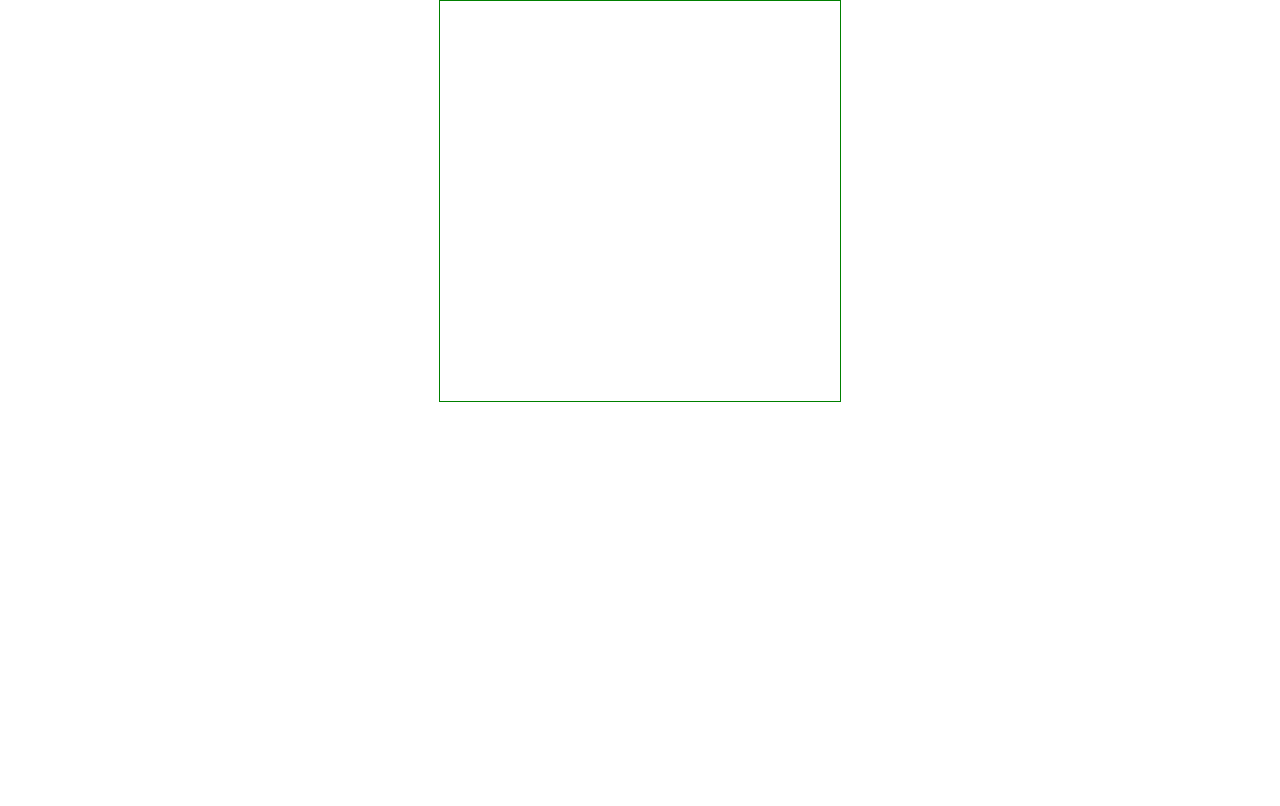
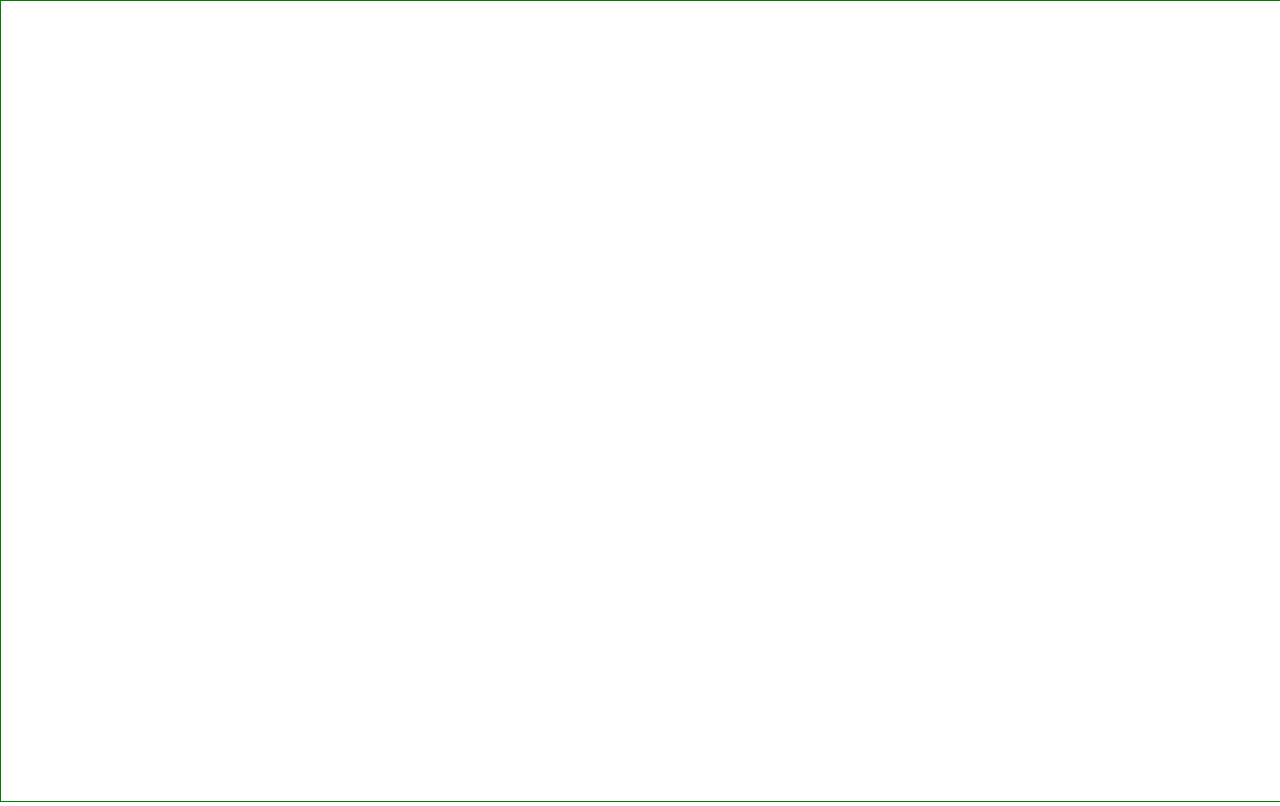
Before and after one commit to amodelbello/rhino-ski, a React (Create React App) app: page / in a window 1280 px wide. Built offline with nearby package versions, Linux system fonts and the light colour scheme.

Commit message:
Add basic functionality to Canvas
Sending in window width/height as props

Using useState hook to keep track of canvas context

```diff
--- a/src/App.tsx
+++ b/src/App.tsx
@@ -4,9 +4,12 @@ import Canvas from './components/Canvas';
 import './App.css';
 
 const App: React.FC = () => {
+  const canvasWidth = window.innerWidth;
+  const canvasHeight = window.innerHeight;
+
   return (
     <div className="App">
-      <Canvas height={400} width={400} />
+      <Canvas width={canvasWidth} height={canvasHeight} />
     </div>
   );
 };
--- a/src/components/Canvas.tsx
+++ b/src/components/Canvas.tsx
@@ -1,10 +1,18 @@
-import React from 'react';
+import React, { useRef, useState, useEffect } from 'react';
 import styled from 'styled-components';
 
 function Canvas({ width, height }: { width: number; height: number }) {
+  // eslint-disable-next-line @typescript-eslint/no-explicit-any
+  const canvasRef: any = useRef(HTMLCanvasElement);
+  const [ctx, setCtx] = useState({});
+
+  useEffect(() => {
+    setCtx(canvasRef.current.getContext('2d'));
+  }, [ctx]);
+
   return (
     <Styles>
-      <canvas width={width} height={height} />
+      <canvas ref={canvasRef} width={width} height={height} />
     </Styles>
   );
 }
```
